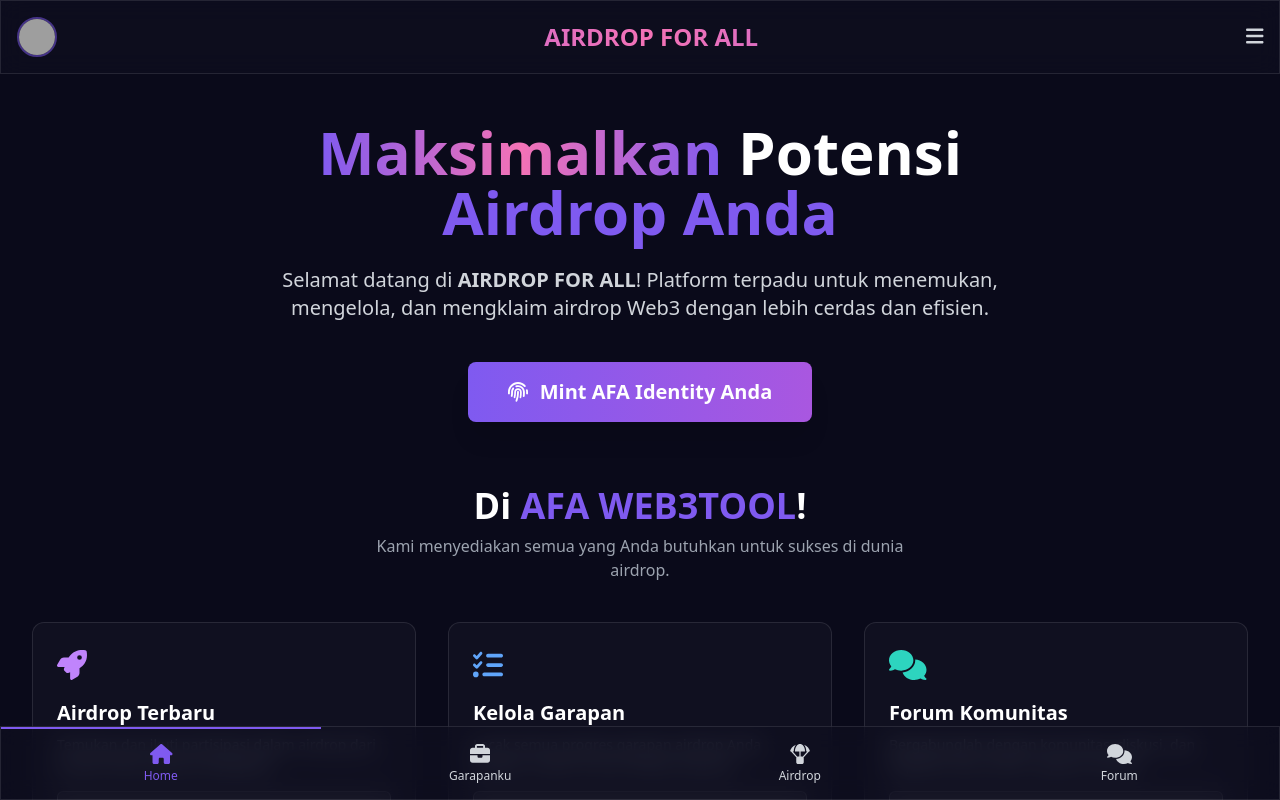
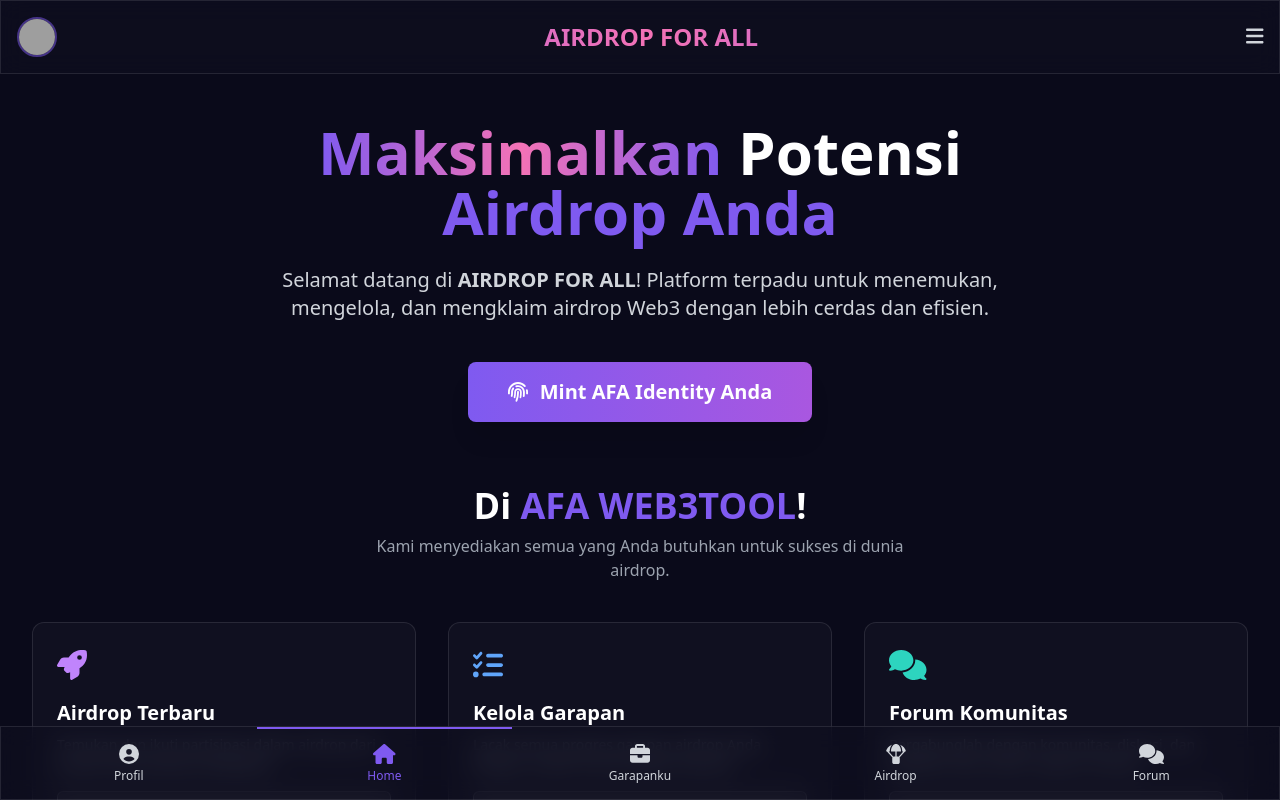
Before and after one commit to bayyubenjamin/AFA_WEB3TOOL, a React (Vite) app: page / in a window 1280 px wide. Built offline with nearby package versions, Linux system fonts and the light colour scheme; grey boxes are pictures that could not be loaded.

Commit message:
Update BottomNav.jsx

```diff
--- a/src/components/BottomNav.jsx
+++ b/src/components/BottomNav.jsx
@@ -7,10 +7,12 @@ import {
   faBriefcase,
   faParachuteBox,
   faComments,
+  faUserCircle, // Menambahkan ikon untuk profil
 } from "@fortawesome/free-solid-svg-icons";
 
-export default function BottomNav({ currentPage, navigateTo }) {
+export default function BottomNav({ currentPage, navigateTo, currentUser }) { // Menerima currentUser
   const navItems = [
+    { id: "profile", icon: faUserCircle, label: "Profil" }, // Pindahkan Profil ke paling kiri
     { id: "home", icon: faHome, label: "Home" },
     { id: "myWork", icon: faBriefcase, label: "Garapanku" },
     { id: "airdrops", icon: faParachuteBox, label: "Airdrop" },
@@ -18,32 +20,43 @@ export default function BottomNav({ currentPage, navigateTo }) {
   ];
 
   return (
-    // PERBAIKAN UTAMA DI SINI:
     <nav
-      aria-label="Main navigation" // Tambahan untuk aksesibilitas
+      aria-label="Main navigation"
       className="
-        fixed bottom-0 left-0 w-full         /* 1. Ganti 'sticky' menjadi 'fixed' dan 'w-full' */
-        h-[var(--bottomnav-height)]           /* 2. Tambahkan tinggi eksplisit dari variabel CSS Anda */
-        pb-[env(safe-area-inset-bottom)]      /* 3. PENTING: Beri padding bawah untuk area aman di iPhone (home bar) */
-        glassmorphism                         /* Class Anda sudah benar */
-        z-50                                  /* Pastikan z-index ada */
-        grid grid-cols-4                      /* 4. Pindahkan grid langsung ke <nav> */
+        fixed bottom-0 left-0 w-full
+        h-[var(--bottomnav-height)]
+        pb-[env(safe-area-inset-bottom)]
+        glassmorphism
+        z-50
+        grid grid-cols-5                      {/* Ganti menjadi 5 kolom */}
       "
     >
-      {/* Struktur map sudah benar, tidak perlu diubah */}
-      {navItems.map((item) => (
+      {navItems.map((item) => {
+        // Logika untuk menampilkan avatar atau ikon default untuk Profil
+        const isProfileItem = item.id === "profile";
+        const isProfileActive = currentPage === "profile";
+
+        return (
           <button
             key={item.id}
             onClick={() => navigateTo(item.id)}
-          // Class di sini juga sudah bagus, hanya perlu memastikan tinggi itemnya pas
             className={`nav-item flex flex-col items-center justify-center h-full text-gray-300 hover:text-primary transition-colors duration-200 ${
               currentPage === item.id ? "active" : ""
             }`}
           >
+            {isProfileItem && currentUser ? (
+              <img
+                src={currentUser.avatar_url || `https://placehold.co/100x100/7f5af0/FFFFFF?text=${currentUser.name ? currentUser.name.substring(0,1).toUpperCase() : "U"}`}
+                alt={currentUser.name || "User Avatar"}
+                className="h-6 w-6 rounded-full object-cover mb-1 border-2 border-transparent group-hover:border-primary transition-all"
+              />
+            ) : (
               <FontAwesomeIcon icon={item.icon} className="text-xl mb-1" />
+            )}
             <span className="text-xs font-medium">{item.label}</span>
           </button>
-      ))}
+        );
+      })}
     </nav>
   );
 }
```
Lines whose indentation alone changed are shown as unchanged.
